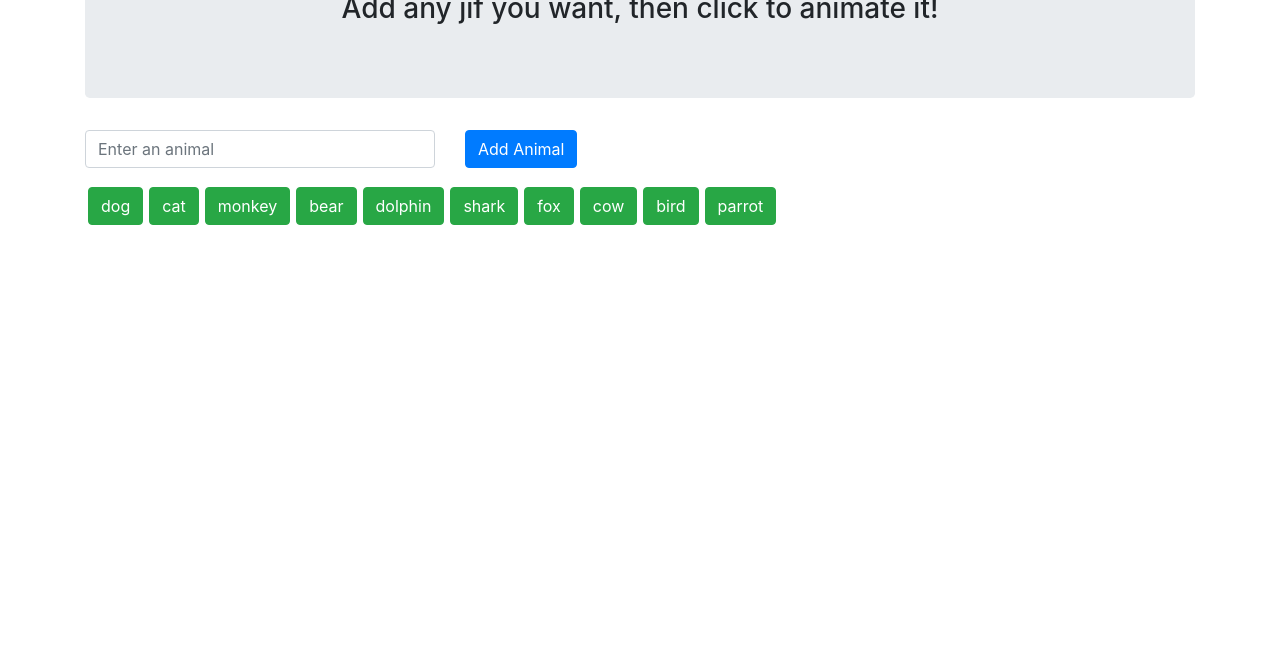
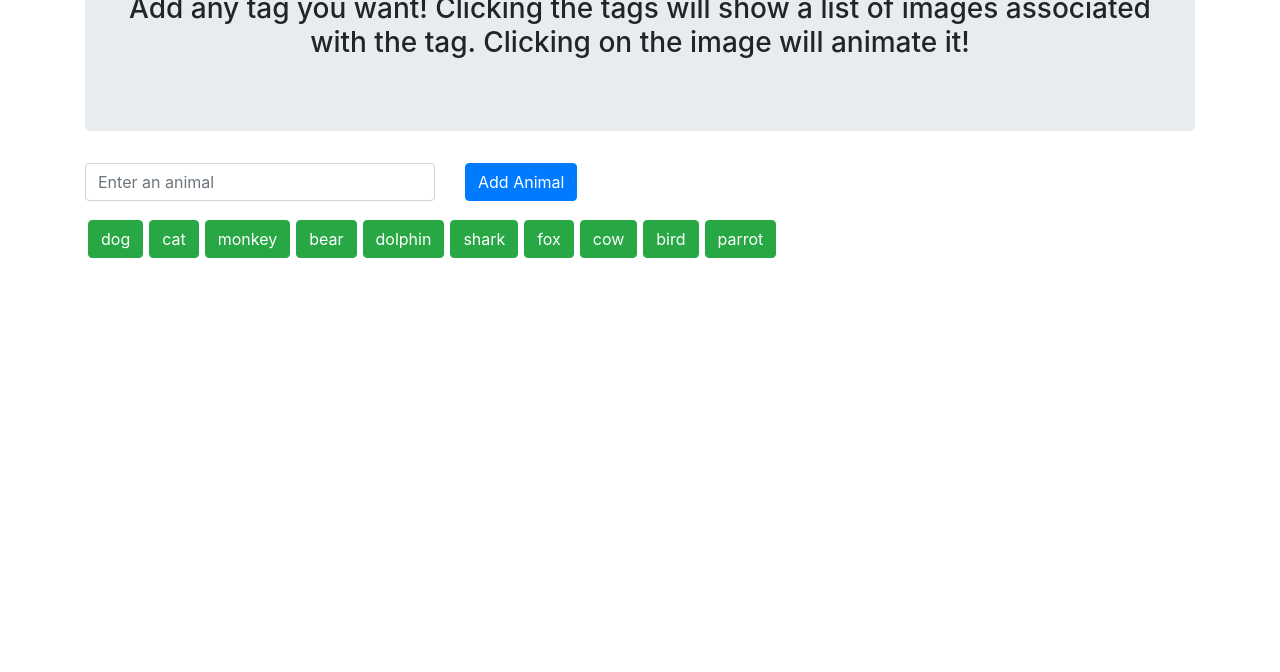
Before and after one commit to hjmai/giphyAPI, a plain HTML site: page index.html in a window 1280 px wide. Shown: the part 128-800 px from the top of the page. Drawn offline with nearby package versions, Linux system fonts and the light colour scheme.

Commit message:
Updated jumbotron text

```diff
--- a/index.html
+++ b/index.html
@@ -12,7 +12,7 @@
     <div class="container">
         <div class="jumbotron">
             <h1 class="text-center">JIFs, not GIFs</h1>
-            <h3 class="text-center">Add any jif you want, then click to animate it!</h3>
+            <h3 class="text-center">Add any tag you want! Clicking the tags will show a list of images associated with the tag. Clicking on the image will animate it!</h3>
         </div>
         <div class="row">
             <div class="col-md-4">
```
